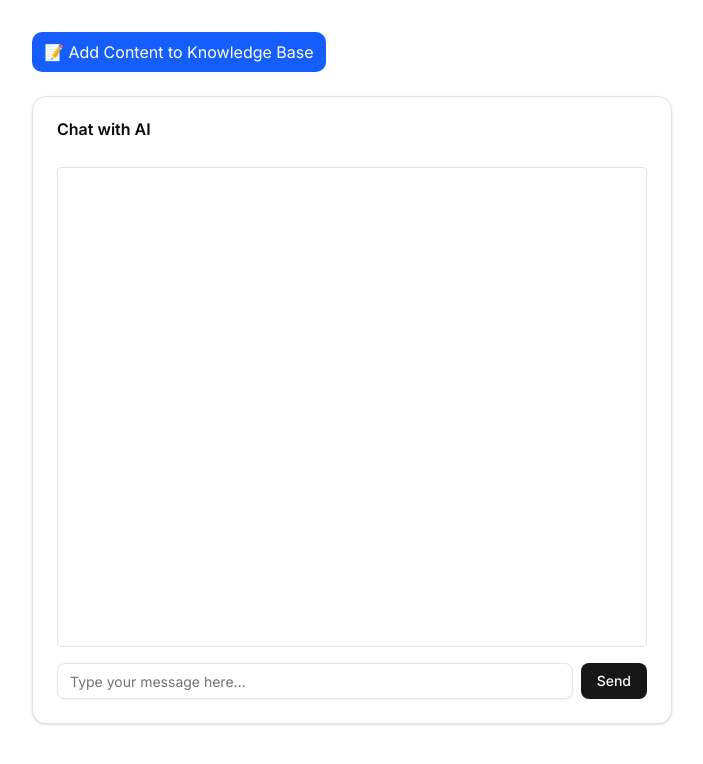
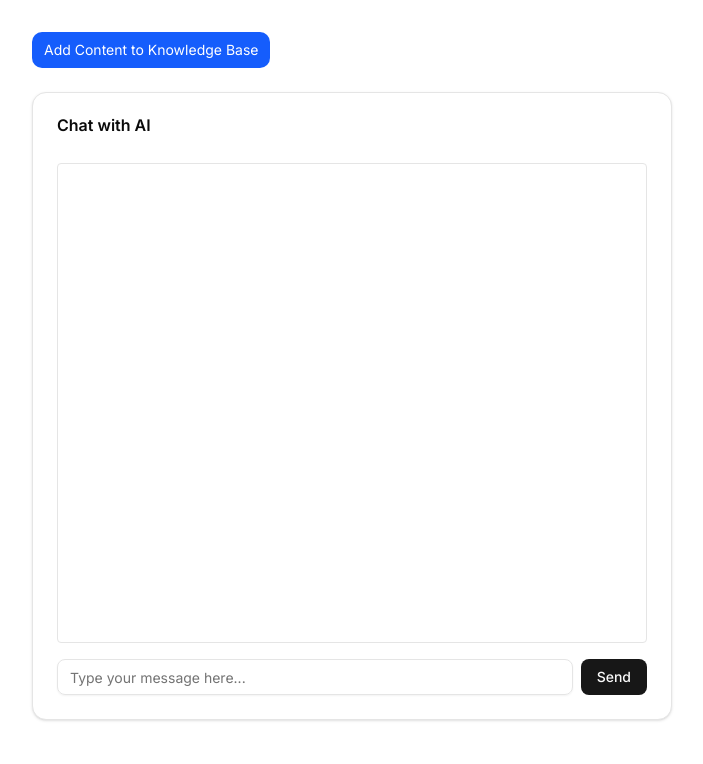
Before and after one commit to aberhamm/rag-chatbot-demo, a Next.js app: page / in a window 1280 px wide. Shown: the top 764 px of the page, without its empty margins (288-991 px from the left). Built offline with nearby package versions, Linux system fonts and the light colour scheme.

Commit message:
Refactor Chat and Embed components to remove unnecessary active chat indicators and streamline UI elements for clarity.

```diff
--- a/app/embed/page.tsx
+++ b/app/embed/page.tsx
@@ -142,18 +142,7 @@
           className="inline-flex items-center text-blue-600 hover:text-blue-800 underline"
         >
           ← Back to Chat
-          {hasActiveChat && (
-            <span className="ml-2 px-2 py-1 text-xs bg-green-100 text-green-700 rounded-full">
-              Active session
-            </span>
-          )}
         </Link>
-
-        {hasActiveChat && (
-          <div className="text-sm text-gray-600">
-            💬 You have an ongoing chat conversation
-          </div>
-        )}
       </div>
 
       <Card className="w-full">
--- a/app/page.tsx
+++ b/app/page.tsx
@@ -38,9 +38,9 @@
       <div className="mb-6 flex justify-between items-center">
         <Link
           href="/embed"
-          className="inline-flex items-center px-3 py-2 bg-blue-600 text-white rounded-lg hover:bg-blue-700 transition-colors"
+          className="inline-flex text-sm font-normal items-center px-3 py-2 bg-blue-600 text-white rounded-lg hover:bg-blue-700 transition-colors"
         >
-          📝 Add Content to Knowledge Base
+          Add Content to Knowledge Base
         </Link>
 
         {hasActiveChat && (
@@ -50,7 +50,7 @@
             size="sm"
             className="text-gray-600 hover:text-red-600"
           >
-            🗑️ Clear Chat
+            Clear Chat
           </Button>
         )}
       </div>
@@ -59,11 +59,6 @@
         <CardHeader>
           <CardTitle className="flex items-center justify-between">
             <span>Chat with AI</span>
-            {hasActiveChat && (
-              <span className="text-sm font-normal text-green-600">
-                💬 Active session ({messages.length} messages)
-              </span>
-            )}
           </CardTitle>
         </CardHeader>
       <CardContent>
```
